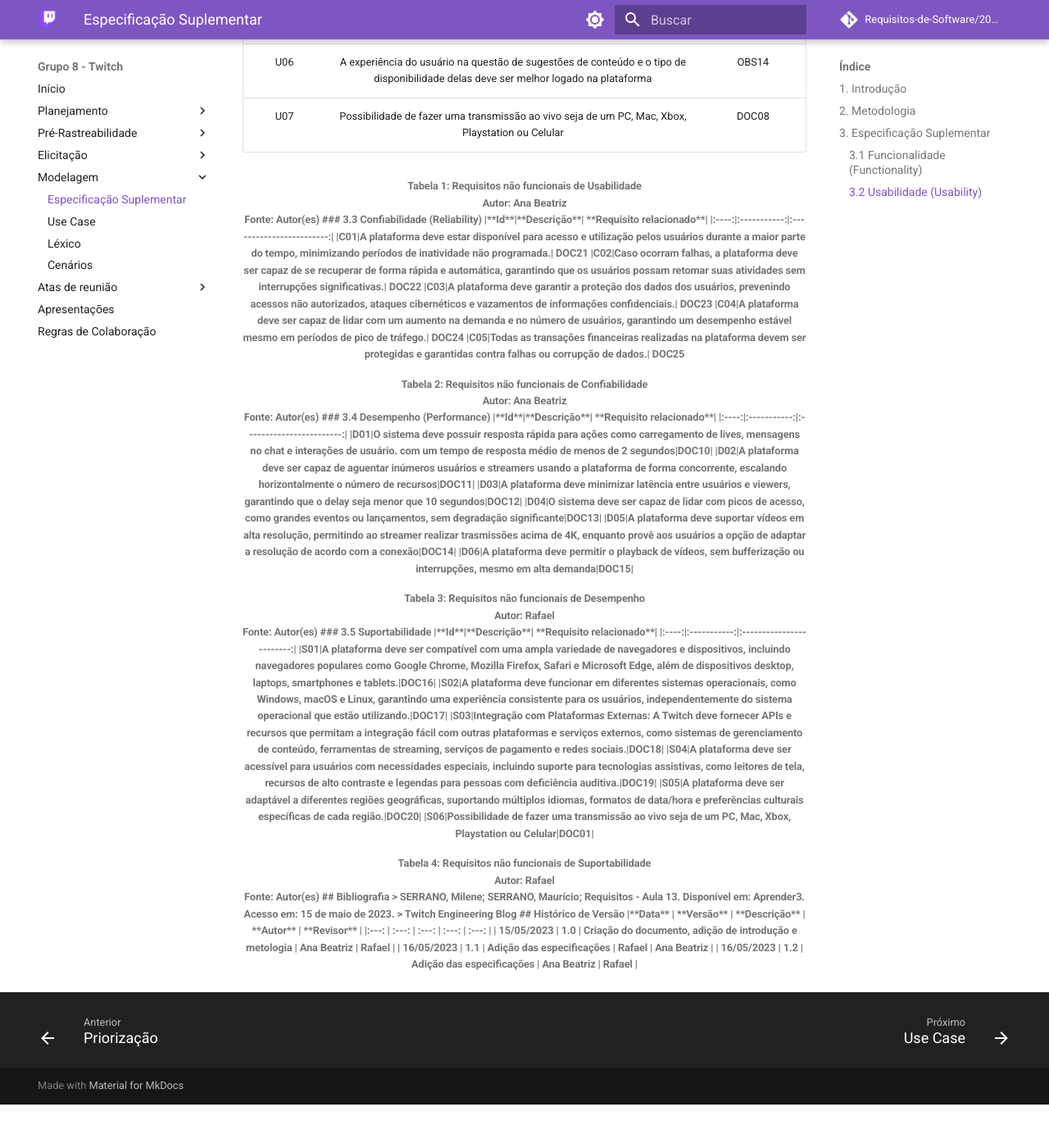
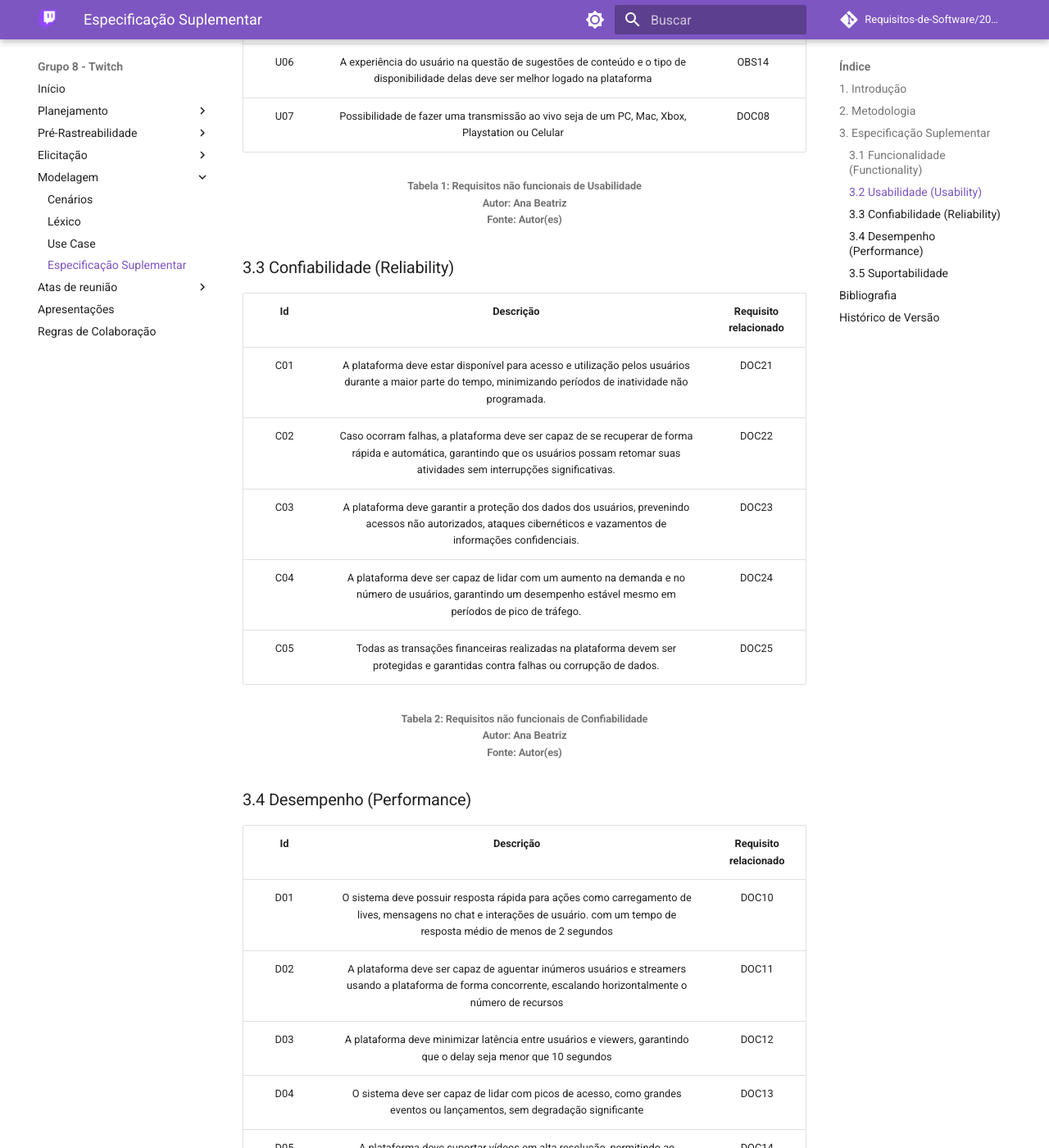
Before and after one commit to Requisitos-de-Software/2023.1-Twitch, an MkDocs documentation site: the page built from docs/modelagem/esp_suplementar.md, in a window 1280 px wide and 1400 px high, scrolled down 1372 px. Shown: the whole window at 82% size. Built offline with MkDocs 1.6.1 and Material for MkDocs 9.7.7, drawn with Linux system fonts in a browser that asks for light colours; comment, search, counter and statistics services are not loaded; before the commit the page ends 2719 px from its top, so only the background shows below that; some of the changed text lies outside the part shown.

Commit message:
81-ajustes finais pc3

```diff
--- a/docs/modelagem/esp_suplementar.md
+++ b/docs/modelagem/esp_suplementar.md
@@ -30,7 +30,7 @@
 
 <h6 align = "center"> Tabela 1: Requisitos não funcionais de Usabilidade
 <br> Autor: Ana Beatriz
-<br>Fonte: Autor(es)
+<br>Fonte: Autor(es)</h6>
 
 ### 3.3 Confiabilidade (Reliability)
 
@@ -44,7 +44,7 @@
 
 <h6 align = "center"> Tabela 2: Requisitos não funcionais de Confiabilidade
 <br> Autor: Ana Beatriz
-<br>Fonte: Autor(es)
+<br>Fonte: Autor(es)</h6>
 
 ### 3.4 Desempenho (Performance)
 
@@ -59,7 +59,7 @@
 
 <h6 align = "center"> Tabela 3: Requisitos não funcionais de Desempenho
 <br> Autor: Rafael
-<br>Fonte: Autor(es)
+<br>Fonte: Autor(es)</h6>
 
 ### 3.5 Suportabilidade
 
@@ -74,7 +74,7 @@
 
 <h6 align = "center"> Tabela 4: Requisitos não funcionais de Suportabilidade
 <br> Autor: Rafael
-<br>Fonte: Autor(es)
+<br>Fonte: Autor(es)</h6>
 
 ## Bibliografia
 > SERRANO, Milene; SERRANO, Maurício; Requisitos - Aula 13. Disponível em: Aprender3. Acesso em: 15 de maio de 2023.
--- a/mkdocs.yml
+++ b/mkdocs.yml
@@ -48,10 +48,10 @@
       - Análise Documental: ./elicitacao/tecnicas/AnaliseDeDocumento.md
     - Priorização: ./elicitacao/priorizacao.md
   - Modelagem:
+    - Cenários: ./modelagem/cenarios.md
+    - Léxico: ./modelagem/lexico.md
+    - Use Case: ./modelagem/usecase.md
     - Especificação Suplementar: ./modelagem/esp_suplementar.md
-    - Use Case: ./modelagem/usecase.md
-    - Léxico: ./modelagem/lexico.md
-    - Cenários: ./modelagem/cenarios.md
   - Atas de reunião:
     - Reunião 1: ./atas/reuniao_1.md
     - Reunião 2: ./atas/reuniao_2.md
```
Also changed, not shown: docs/elicitacao/priorizacao.md (+1 -0 lines), docs/modelagem/lexico.md (+1 -1 lines), docs/elicitacao/tecnicas/TecnicasDeEncenacao.md (deleted).
